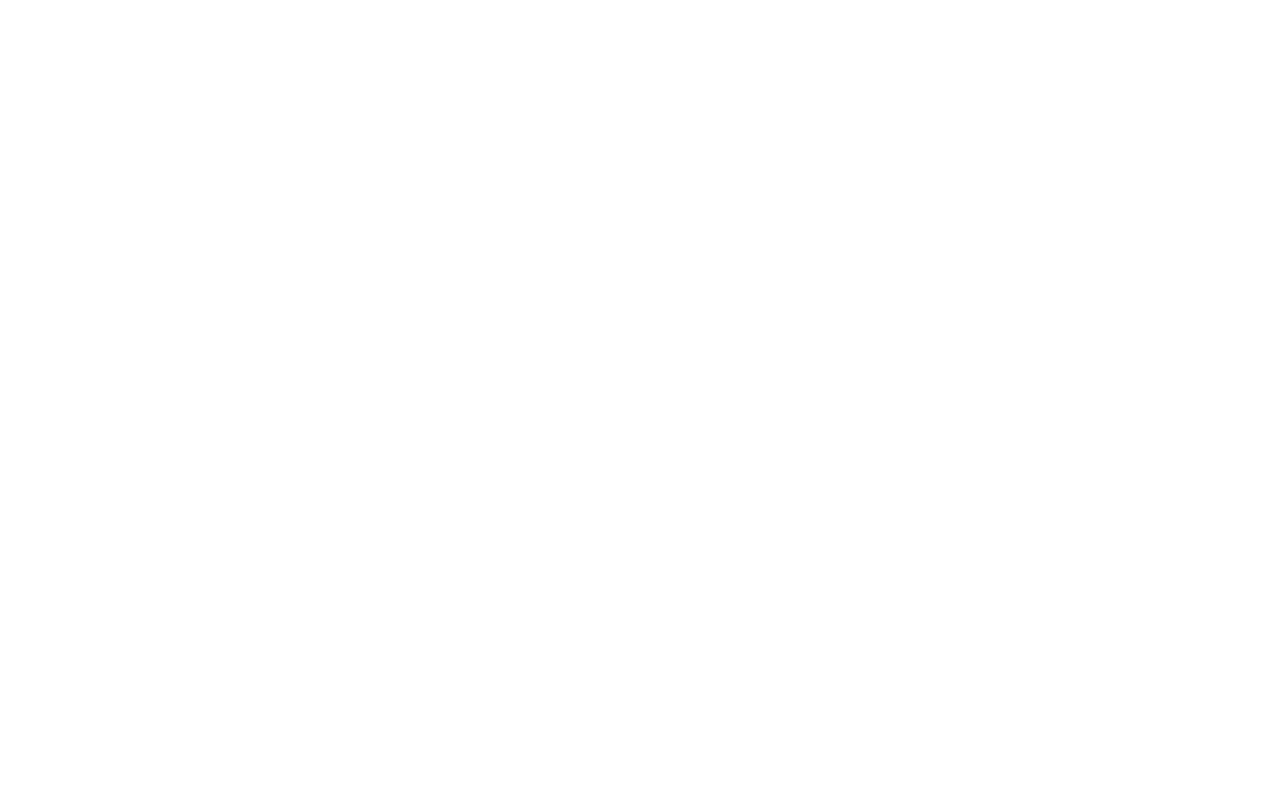
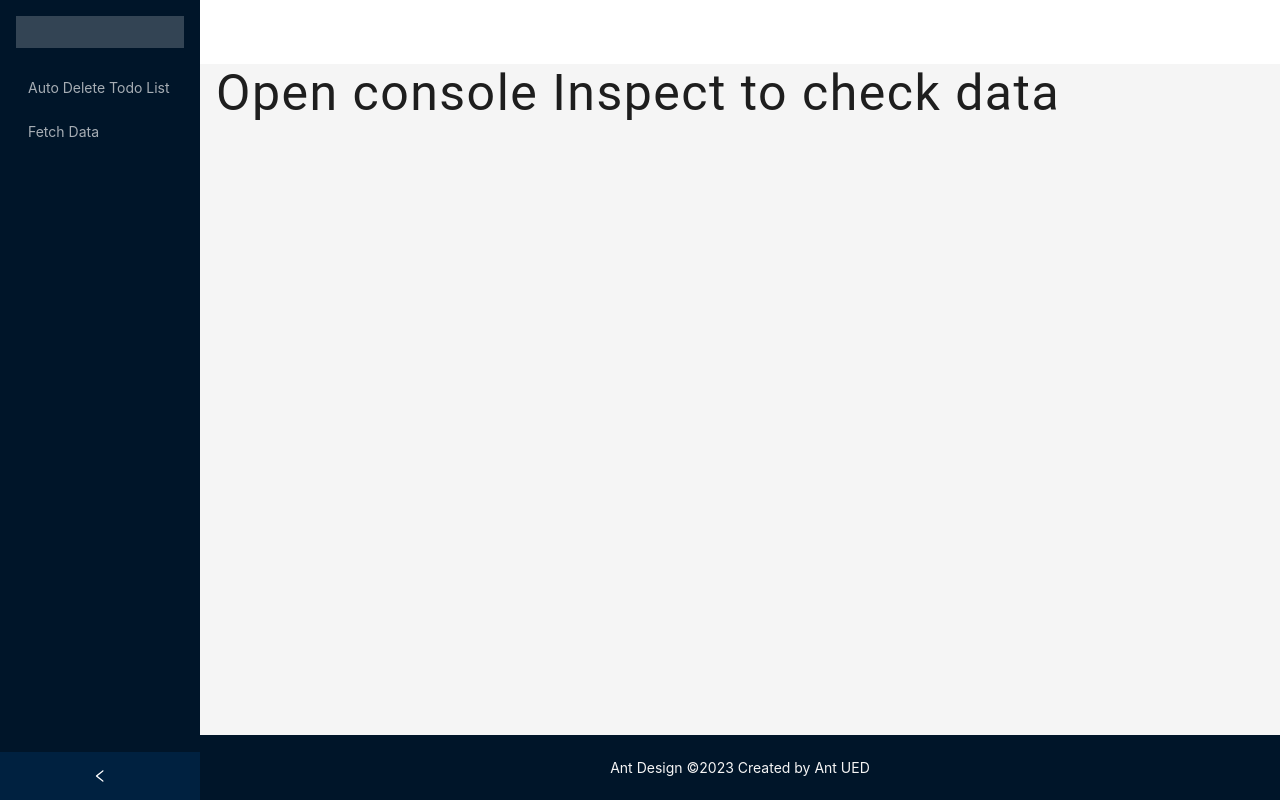
Before and after one commit to blinkz333/todo_list, a React (Create React App) app: page /todo_list/fetch_data in a window 1280 px wide. Before the commit this address had no page. Built offline with nearby package versions, Linux system fonts and the light colour scheme; no server answers.

Commit message:
test gh route

```diff
--- a/src/App.js
+++ b/src/App.js
@@ -8,7 +8,7 @@
 
 const  App = () => {
   return (
-    <BrowserRouter basename='/todo_list'>
+    <BrowserRouter >
     <Routes>
       <Route  exec path="/" element={<Todolist />} />
       <Route path="/todo_list/fetch_data" element={<Fetch_Data />} />
--- a/src/components/templates/sider.js
+++ b/src/components/templates/sider.js
@@ -28,7 +28,7 @@
     const [collapsed, setCollapsed] = useState(false);
     const handleClickMenu = (i) => {
       if(i.key === "1"){
-          window.location.href = '/todo_list'
+          window.location.href = '/'
       }else if (i.key === "2"){
           window.location.href = '/todo_list/fetch_data'
       }
```
